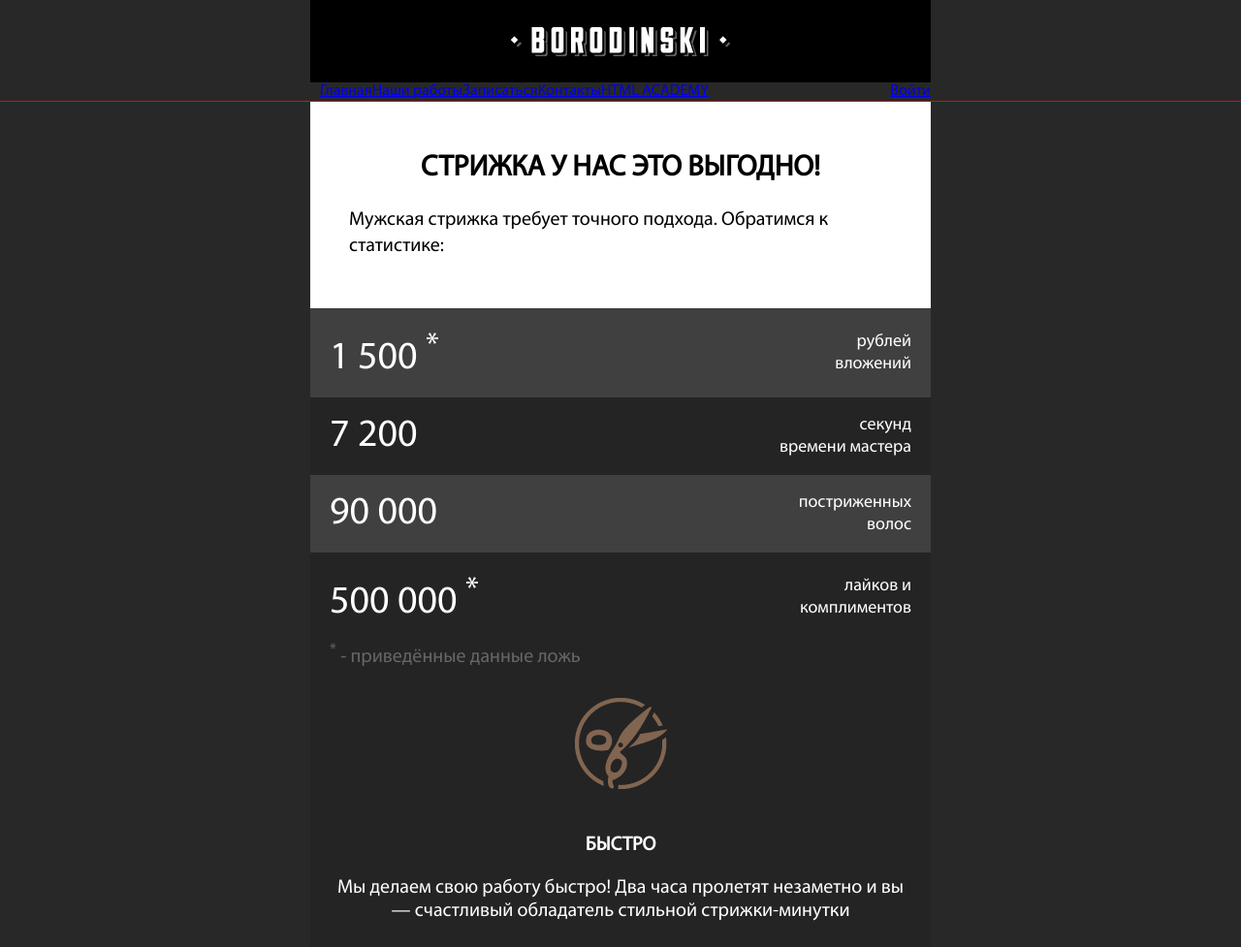
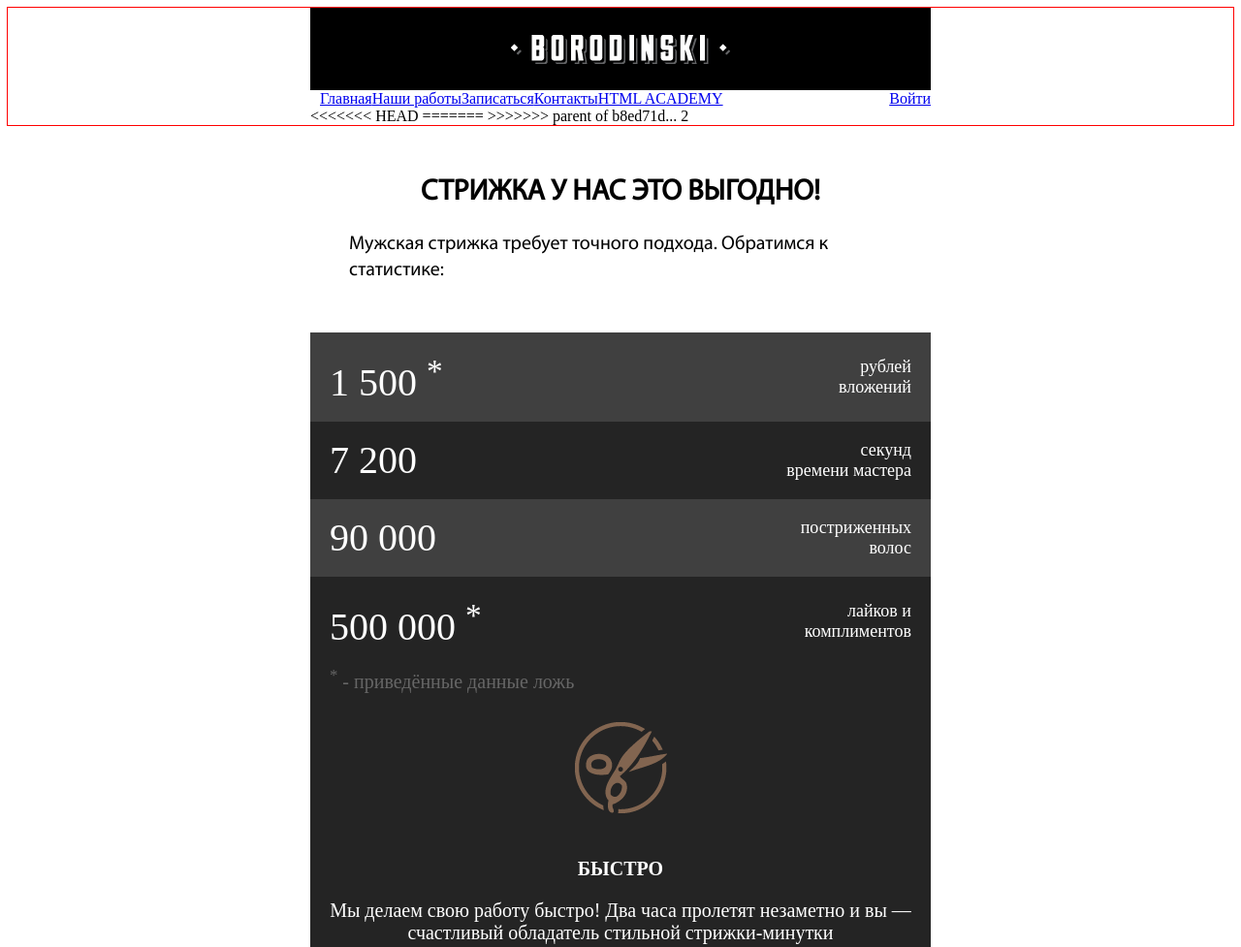
Before and after one commit to Igor-Melnyk/barbershop.prov1, a website: page index.html in a window 1280 px wide. Shown: the top 977 px of the page at 97% size. Drawn offline with Linux system fonts and the light colour scheme; files whose address does not match are found by name.

Commit message:
Revert "back to future"
This reverts commit 2f11f018b708d872b9ffdff3f38c428df7d6b7bc.

```diff
--- a/index.html
+++ b/index.html
@@ -2,7 +2,6 @@
 <html>
 <head>
 	<meta charset="utf-8" lang="RU">
-	<meta name="viewport" content="width=device-width, initial-scale=1">
 	<link rel="stylesheet" type="text/css" href="css/main.css">
 	<title>Barbrshop</title>
 </head>
@@ -35,11 +34,15 @@
 						<a href="#">Войти</a>
 					</div>
 				</div>
+<<<<<<< HEAD
 				<button class="main-nav__button main-nav__button--close">
 					<span class="main-nav__button_line1"></span>
 					<span class="main-nav__button_line2"></span>
 					<span class="main-nav__button_line3"></span>
 				</button>
+=======
+				<button class="main-nav__button"></button>
+>>>>>>> parent of b8ed71d... 2
 			</nav>
 		</div>
 	</header>
--- a/scss/main.scss
+++ b/scss/main.scss
@@ -10,10 +10,7 @@
 }
 @import "header";
 @import "page-main";
-@import "main-nav";
 body {
-	margin: 0;
-	padding: 0;
 	background-color: #282828;
 	font-family: MyriadPro-Regular;
 }
```
Also changed, not shown: css/main.css.
